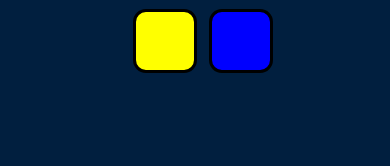
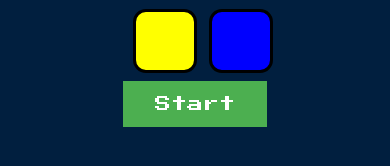
Before and after one commit to SoumikNandi01/Simon, a plain HTML site: page index.html in a window 390 px wide. Shown: the part 328-494 px from the top of the page. Drawn offline with nearby package versions, Linux system fonts and the light colour scheme.

Commit message:
Added start button for mobile

```diff
--- a/game.js
+++ b/game.js
@@ -7,15 +7,8 @@ var userClickedPattern = [];
 var started = false;
 var level = 0;
 
-$(document).touchstart(function () {
-  if (!started) {
-    $("#level-title").text("Level " + level);
-    nextSequence();
-    started = true;
-  }
-});
 
-$(document).keypress(function() {
+$("#start").click(function() {
   if (!started) {
     $("#level-title").text("Level " + level);
     nextSequence();
--- a/index.html
+++ b/index.html
@@ -36,6 +36,7 @@
     </div>
 
   </div>
+  <button id = "start" type="button" name="button">Start</button>
 
   <script src="https://ajax.googleapis.com/ajax/libs/jquery/3.3.1/jquery.min.js"></script>
   <script src="game.js" charset="utf-8"></script>
--- a/styles.css
+++ b/styles.css
@@ -14,6 +14,19 @@ body {
   display: block;
   width: 100vw;
   margin: auto;
+
+}
+
+#start {
+  background-color: #4CAF50; /* Green */
+  border: none;
+  color: white;
+  padding: 15px 32px;
+  text-align: center;
+  text-decoration: none;
+  display: inline-block;
+  font-size: 16px;
+  font-family: 'Press Start 2P', cursive
 
 }
 
```
